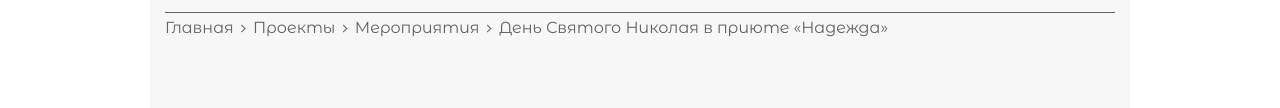
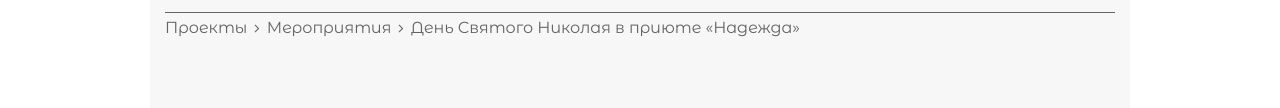
Before and after one commit to annKilimova/annKilimova.github.io, a plain HTML site: page orphanage.html in a window 1280 px wide. Shown: the part 614-722 px from the top of the page. Drawn offline with nearby package versions, Linux system fonts and the light colour scheme.

Commit message:
Update orphanage.html

```diff
--- a/orphanage.html
+++ b/orphanage.html
@@ -62,8 +62,6 @@
 	<section class="main orph_main">
 		<div class="wrapper wrap2">
 			<div class="breadcrumbs">
-				<a href="">Главная</a>
-				<i class="fa fa-angle-right" aria-hidden="true"></i>
 				<a href="">Проекты</a>
 				<i class="fa fa-angle-right" aria-hidden="true"></i>
 				<a href="">Мероприятия</a>
```
